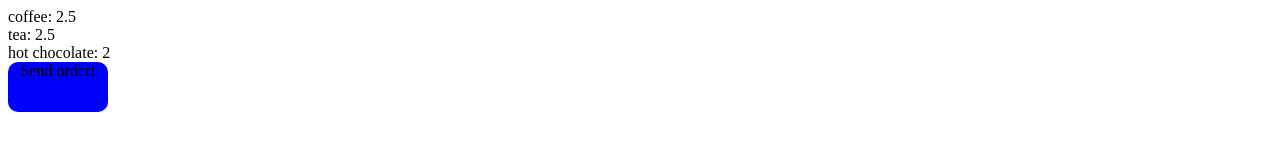
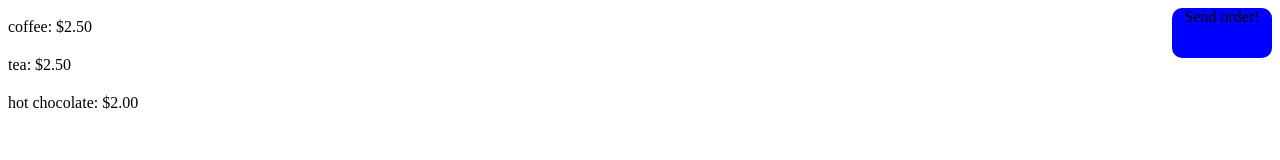
Before and after one commit to Chrisr850/Latin-Cafe, a plain HTML site: page index.html in a window 1280 px wide. Drawn offline with nearby package versions, Linux system fonts and the light colour scheme.

Commit message:
made cosmetic changes

```diff
--- a/index.html
+++ b/index.html
@@ -7,12 +7,16 @@
 		<script src="script.js"></script>
 	</head>
 	<body>
+
 		<header>
 		</header>
+
 		<div id="lhs">
 		</div>
+
 		<div id="rhs">
+			<div id="orderButton">Send order!</div>
 		</div>
-		<div id="orderButton">Send order!</div>
+
 	</body>
 </html>
--- a/script.js
+++ b/script.js
@@ -1,20 +1,20 @@
 var menu = {
-	"coffee": 2.5,
-	"tea": 2.5,
-	"hot chocolate": 2
+	"coffee": 2.50,
+	"tea": 2.50,
+	"hot chocolate": 2.00
 };
+
+var total_price = 0.00
 
 function load_divs() {
 	$.each(menu, function(key, value) {
-		$('#lhs').append('<div class=\'menuitem\' id=\'' + key + '\'>' + key + ': ' + value + '</div>');
+		$('#lhs').append('<div class=\'menuitem\' id=\'' + key + '\'>' + key + ': $' + value.toFixed(2) + '</div>');
 	})
 }
 
 $(document).ready(function(){
 	load_divs();
 });
-
-
 
 // note that this function is temporary.
 // Instead of text, the JSON doc will include
--- a/stylesheet.css
+++ b/stylesheet.css
@@ -1,3 +1,17 @@
+#lhs {
+	float: left;
+	width: 20%;
+}
+
+.menuitem {
+	padding-top: 10px;
+	padding-bottom: 10px;
+}
+
+#rhs {
+	float: right;
+}
+
 #orderButton {
 	background-color: blue;
 	height: 50px;
```
